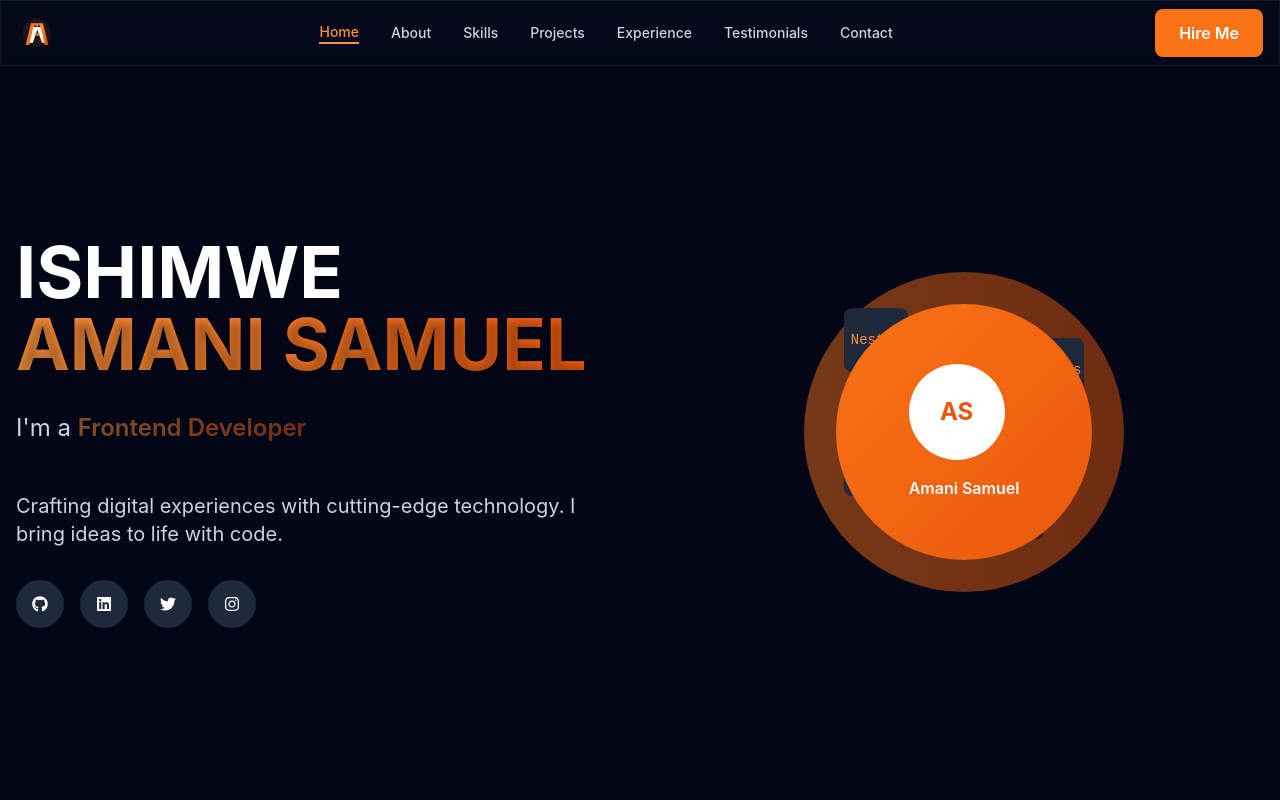
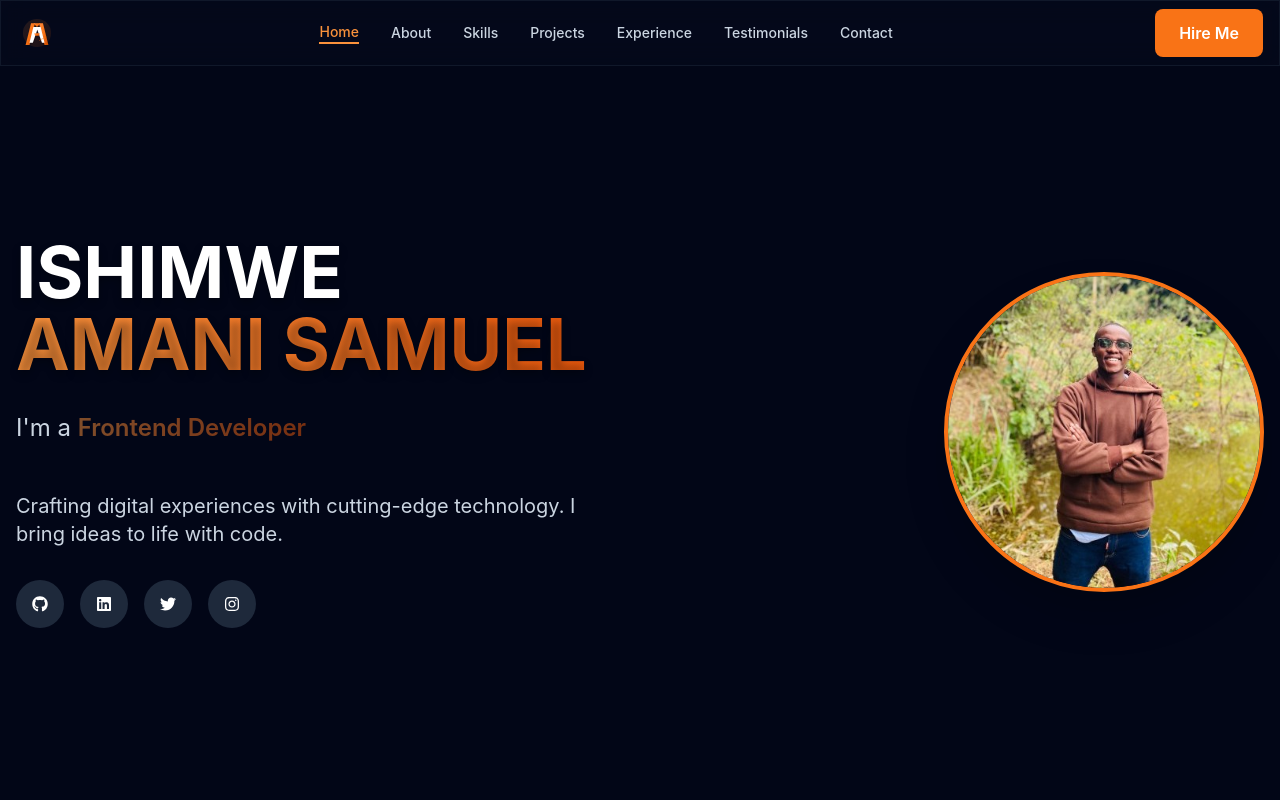
Before and after one commit to Amani-Ishimwe/Portofolio_site, a React (Vite) app: page / in a window 1280 px wide. Shown: the top 800 px of the page. Built offline with nearby package versions, Linux system fonts and the light colour scheme.

Commit message:
added the photo

```diff
--- a/src/components/Hero.jsx
+++ b/src/components/Hero.jsx
@@ -1,5 +1,5 @@
 import { useState, useEffect } from 'react'
-import { FaGithub, FaLinkedin, FaTwitter, FaDownload, FaInstagram } from 'react-icons/fa'
+import { FaGithub, FaLinkedin, FaTwitter, FaInstagram } from 'react-icons/fa'
 
 const Hero = () => {
   const [currentRole, setCurrentRole] = useState(0)
@@ -44,7 +44,6 @@ const Hero = () => {
               I bring ideas to life with code.
             </p>
 
-
             {/* Social Links */}
             <div className="flex justify-center lg:justify-start space-x-4">
               <a
@@ -74,38 +73,14 @@ const Hero = () => {
             </div>
           </div>
 
-          {/* Right Content - Animated Elements */}
-          <div className="relative">
-            <div className="relative w-80 h-80 mx-auto">
-              {/* Main Circle */}
-              <div className="absolute inset-0 bg-gradient-to-r from-primary-500 to-primary-600 rounded-full animate-pulse-slow opacity-20"></div>
-
-              {/* Floating Elements */}
-              <div className="absolute top-10 left-10 w-16 h-16 bg-dark-800 rounded-lg flex items-center justify-center animate-bounce-slow">
-                <span className="text-primary-400 font-mono text-sm">NestJs</span>
-              </div>
-
-              <div className="absolute top-20 right-10 w-16 h-16 bg-dark-800 rounded-lg flex items-center justify-center animate-bounce-slow" style={{animationDelay: '0.5s'}}>
-                <span className="text-primary-400 font-mono text-sm">Node.js</span>
-              </div>
-
-              <div className="absolute bottom-20 left-10 w-16 h-16 bg-dark-800 rounded-lg flex items-center justify-center animate-bounce-slow" style={{animationDelay: '1s'}}>
-                <span className="text-primary-400 font-mono text-sm">AI/ML</span>
-              </div>
-
-              <div className="absolute bottom-10 right-20 w-16 h-16 bg-dark-800 rounded-lg flex items-center justify-center animate-bounce-slow" style={{animationDelay: '1.5s'}}>
-                <span className="text-primary-400 font-mono text-sm">Blockchain</span>
-              </div>
-
-              {/* Center Profile Placeholder */}
-              <div className="absolute inset-8 bg-gradient-to-br from-primary-500 to-primary-600 rounded-full flex items-center justify-center">
-                <div className="text-center">
-                  <div className="w-24 h-24 bg-white rounded-full flex items-center justify-center mb-4">
-                    <span className="text-2xl font-bold text-primary-600">AS</span>
-                  </div>
-                  <p className="text-white font-semibold">Amani Samuel</p>
-                </div>
-              </div>
+          {/* Right Content - Photo */}
+          <div className="flex justify-center lg:justify-end">
+            <div className="w-80 h-80 rounded-full overflow-hidden shadow-2xl border-4 border-primary-500">
+              <img
+                src="/Copy.jpg"
+                alt="Amani Samuel"
+                className="w-full h-full object-cover"
+              />
             </div>
           </div>
         </div>
```
Also changed, not shown: public/Copy.jpg (added), 1 other file (tests, documents, lock files or other folders).
